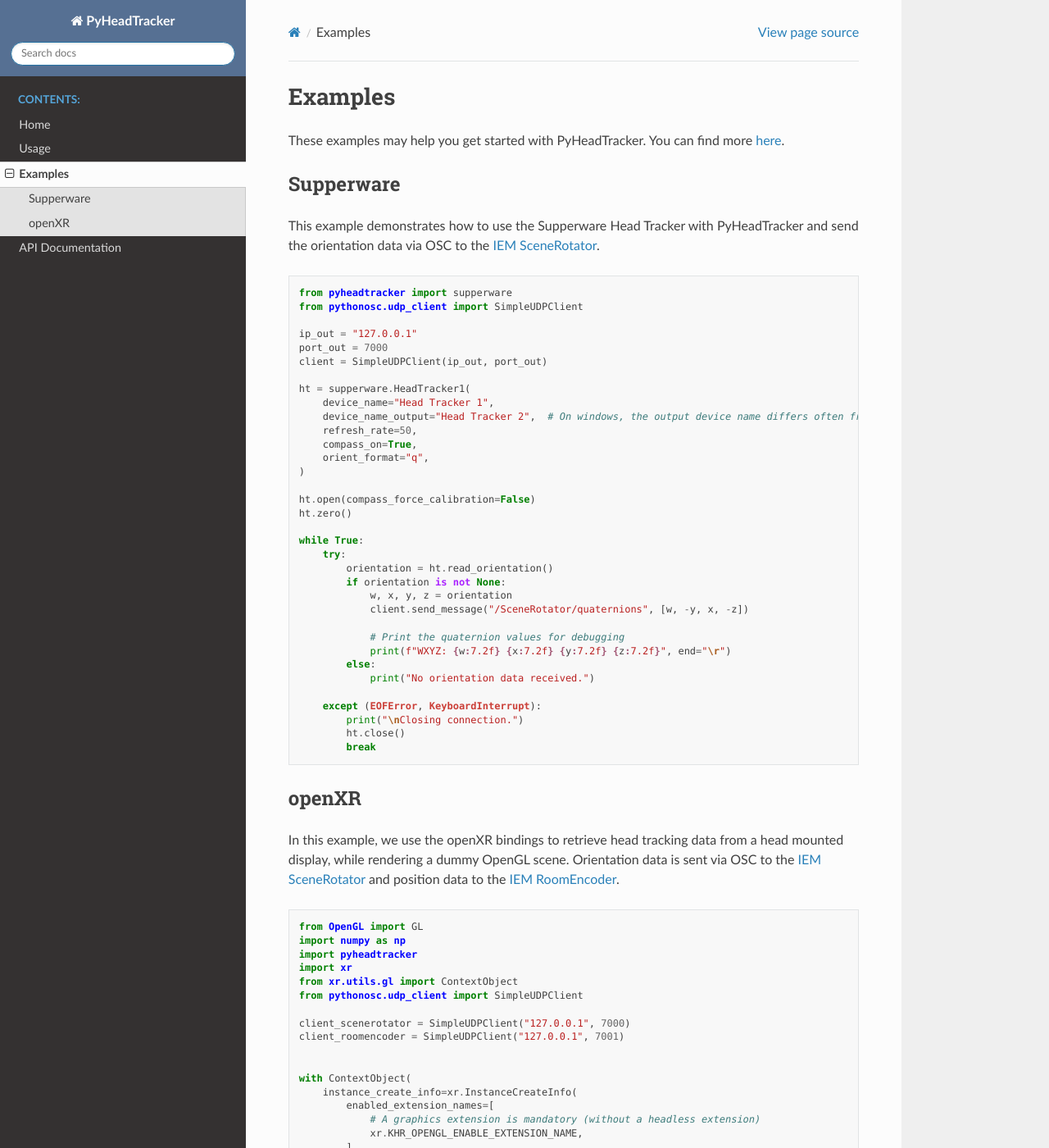
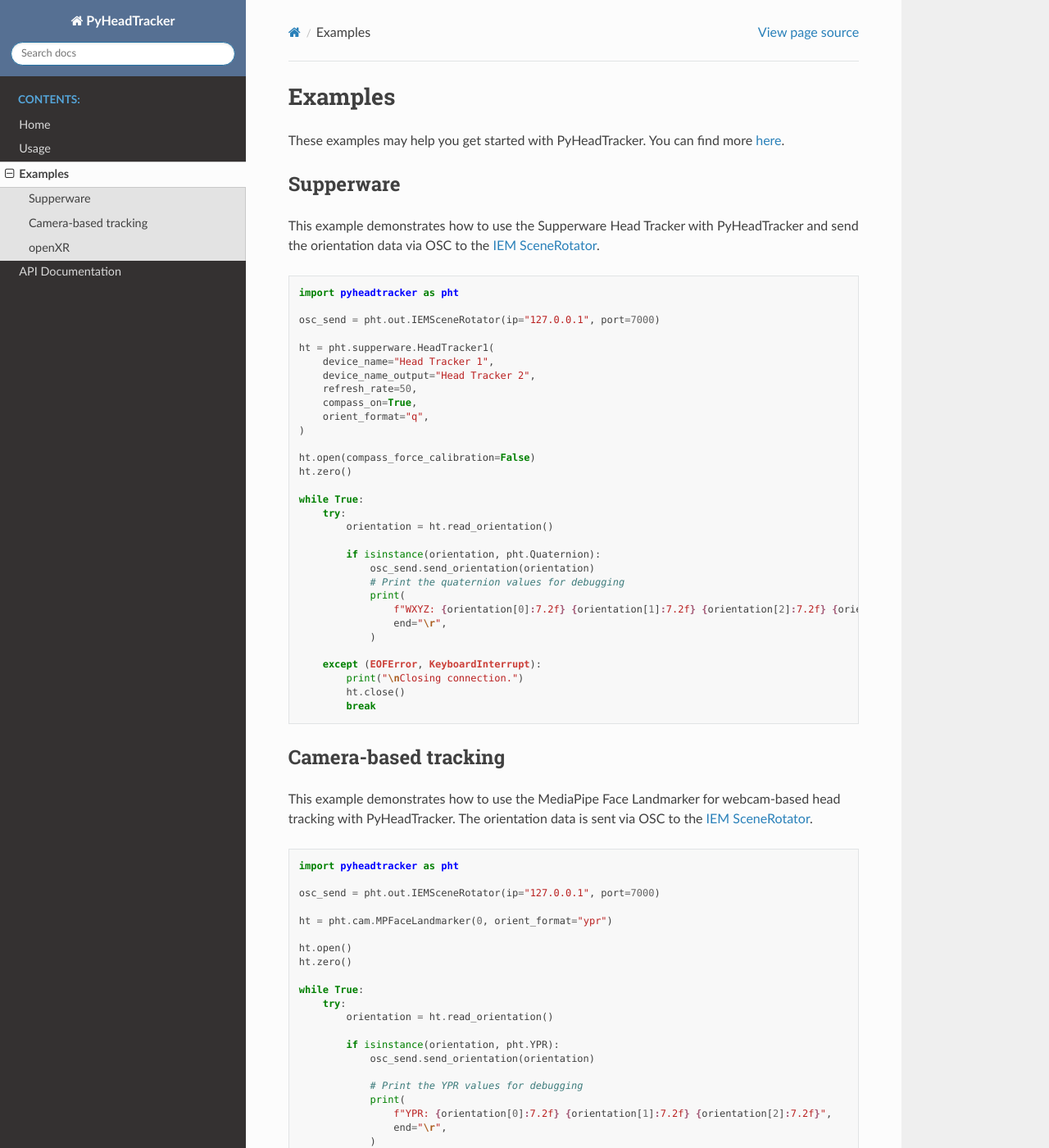
Before and after one commit to fholzm/PyHeadTracker, a Sphinx documentation site: the page built from docs/examples.rst, in a window 1280 px wide and 1400 px high. Shown: the whole window at 82% size. Built offline with Sphinx 7.4.7 and the Read the Docs theme 3.1.0, drawn with Linux system fonts in a browser that asks for light colours.

Commit message:
Update docs

```diff
--- a/docs/examples.rst
+++ b/docs/examples.rst
@@ -11,16 +11,13 @@ This example demonstrates how to use the Supperware Head Tracker with PyHeadTrac
 
 .. code-block:: python
 
-    from pyheadtracker import supperware
-    from pythonosc.udp_client import SimpleUDPClient
+    import pyheadtracker as pht
 
-    ip_out = "127.0.0.1"
-    port_out = 7000
-    client = SimpleUDPClient(ip_out, port_out)
+    osc_send = pht.out.IEMSceneRotator(ip="127.0.0.1", port=7000)
 
-    ht = supperware.HeadTracker1(
+    ht = pht.supperware.HeadTracker1(
         device_name="Head Tracker 1",
-        device_name_output="Head Tracker 2",  # On windows, the output device name differs often from the input device name
+        device_name_output="Head Tracker 2",
         refresh_rate=50,
         compass_on=True,
         orient_format="q",
@@ -32,14 +29,48 @@ This example demonstrates how to use the Supperware Head Tracker with PyHeadTrac
     while True:
         try:
             orientation = ht.read_orientation()
-            if orientation is not None:
-                w, x, y, z = orientation
-                client.send_message("/SceneRotator/quaternions", [w, -y, x, -z])
 
+            if isinstance(orientation, pht.Quaternion):
+                osc_send.send_orientation(orientation)
                 # Print the quaternion values for debugging
-                print(f"WXYZ: {w:7.2f} {x:7.2f} {y:7.2f} {z:7.2f}", end="\r")
-            else:
-                print("No orientation data received.")
+                print(
+                    f"WXYZ: {orientation[0]:7.2f} {orientation[1]:7.2f} {orientation[2]:7.2f} {orientation[3]:7.2f}",
+                    end="\r",
+                )
+
+        except (EOFError, KeyboardInterrupt):
+            print("\nClosing connection.")
+            ht.close()
+            break
+
+
+Camera-based tracking
+---------------------
+This example demonstrates how to use the MediaPipe Face Landmarker for webcam-based head tracking with PyHeadTracker. The orientation data is sent via OSC to the `IEM SceneRotator <https://plugins.iem.at/docs/plugindescriptions/#scenerotator>`__.
+
+.. code-block:: python
+
+    import pyheadtracker as pht
+
+    osc_send = pht.out.IEMSceneRotator(ip="127.0.0.1", port=7000)
+
+    ht = pht.cam.MPFaceLandmarker(0, orient_format="ypr")
+
+    ht.open()
+    ht.zero()
+
+    while True:
+        try:
+            orientation = ht.read_orientation()
+
+            if isinstance(orientation, pht.YPR):
+                osc_send.send_orientation(orientation)
+
+                # Print the YPR values for debugging
+                print(
+                    f"YPR: {orientation[0]:7.2f} {orientation[1]:7.2f} {orientation[2]:7.2f}",
+                    end="\r",
+                )
 
         except (EOFError, KeyboardInterrupt):
             print("\nClosing connection.")
```
Also changed, not shown: docs/api.rst (+15 -0 lines), docs/index.rst (+11 -1 lines), docs/usage.rst (+17 -2 lines).
